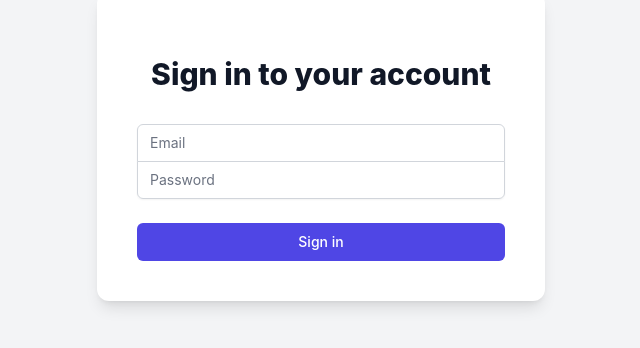
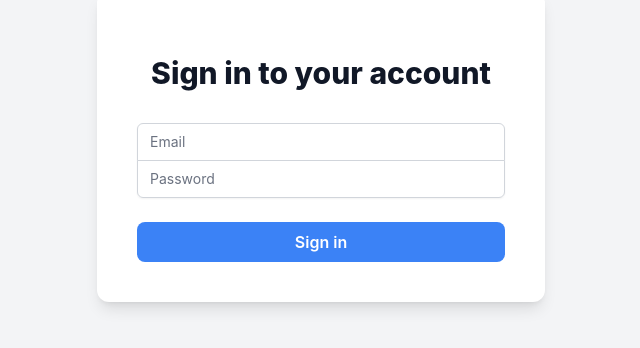
Before and after one commit to Tat-101/bb-assignment-front, a React (Create React App) app: page /login in a window 1280 px wide. Shown: the part 254-602 px from the top of the page, without its empty margins (319-959 px from the left). Built offline with nearby package versions, Linux system fonts and the light colour scheme; no server answers.

Commit message:
chore: update component

```diff
--- a/src/components/atoms/Button/Button.js
+++ b/src/components/atoms/Button/Button.js
@@ -8,6 +8,7 @@ const Button = ({
   variant,
   size = 'medium',
   disabled,
+  className = '',
 }) => {
   const baseStyle =
     'font-semibold rounded-lg focus:outline-none focus:ring-2 focus:ring-offset-2';
@@ -22,7 +23,7 @@ const Button = ({
     large: 'px-5 py-3 text-lg',
   };
 
-  const buttonClasses = `${baseStyle} ${variantStyles[variant]} ${sizeStyles[size]} ${
+  const buttonClasses = `${baseStyle} ${variantStyles[variant]} ${sizeStyles[size]} ${className} ${
     disabled ? 'opacity-50 cursor-not-allowed' : ''
   }`;
 
@@ -45,6 +46,7 @@ Button.propTypes = {
   variant: PropTypes.oneOf(['primary', 'secondary', 'danger']),
   size: PropTypes.oneOf(['small', 'medium', 'large']),
   disabled: PropTypes.bool,
+  className: PropTypes.string,
 };
 
 export default Button;
--- a/src/components/molecules/NavBar/NavBar.js
+++ b/src/components/molecules/NavBar/NavBar.js
@@ -1,5 +1,6 @@
 import { useAuth } from '../../../context/AuthContext';
 import React from 'react';
+import { Button } from '../../atoms';
 
 const NavBar = () => {
   const { username, logout } = useAuth();
@@ -8,12 +9,9 @@ const NavBar = () => {
     <nav className="bg-gray-800 p-4">
       <div className="container mx-auto flex justify-between items-center">
         <span className="text-white text-lg">Welcome, {username}!</span>
-        <button
-          onClick={logout}
-          className="bg-red-500 hover:bg-red-700 text-white font-bold py-2 px-4 rounded transition duration-300 ease-in-out"
-        >
+        <Button variant="danger" onClick={logout}>
           Log out
-        </button>
+        </Button>
       </div>
     </nav>
   );
--- a/src/components/pages/LoginPage.js
+++ b/src/components/pages/LoginPage.js
@@ -1,6 +1,7 @@
 import React, { useState } from 'react';
 import { authenticate } from '../../services/authService';
 import { useAuth } from '../../context/AuthContext';
+import { Button } from '../atoms';
 
 const LoginPage = () => {
   const [email, setEmail] = useState('');
@@ -71,12 +72,9 @@ const LoginPage = () => {
             </div>
           )}
           <div>
-            <button
-              type="submit"
-              className="group relative w-full flex justify-center py-2 px-4 border border-transparent text-sm font-medium rounded-md text-white bg-indigo-600 hover:bg-indigo-700 focus:outline-none focus:ring-2 focus:ring-offset-2 focus:ring-indigo-500"
-            >
+            <Button type="submit" variant="primary" className="w-full">
               Sign in
-            </button>
+            </Button>
           </div>
         </form>
       </div>
```
